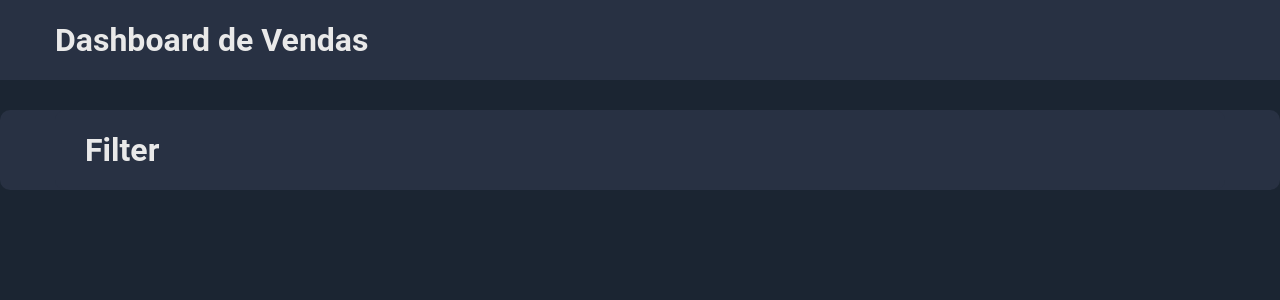
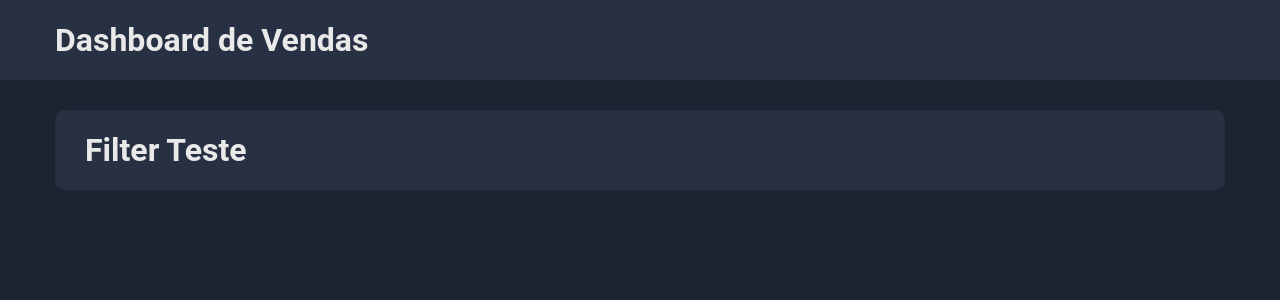
Before and after one commit to rafaelgauderio/java-react-spring-dashboard-sales, a React (Create React App) app in the folder front-web/: page / in a window 1280 px wide. Shown: the top 300 px of the page. Built offline with nearby package versions, Linux system fonts and the light colour scheme.

Commit message:
Fixing filter component layout

```diff
--- a/front-web/src/App.tsx
+++ b/front-web/src/App.tsx
@@ -6,7 +6,7 @@ function App() {
   return (
     <>
       <Header />
-      <div className="app-container base-card">
+      <div className="app-container">
         <Filter />
       </div>
     </>
--- a/front-web/src/filter/index.tsx
+++ b/front-web/src/filter/index.tsx
@@ -3,7 +3,7 @@ import './styles.css';
 function Filter() {
   return (
     <div className="filter-container base-card">
-      <h1>Filter</h1>
+      <h1>Filter Teste</h1>
     </div>
   );
 }
--- a/front-web/src/filter/styles.css
+++ b/front-web/src/filter/styles.css
@@ -1,8 +1,8 @@
 .filter-container {
-  padding-left: 30px;
+  display: flex;
+  align-items: center;
   margin-top: 30px;
   margin-bottom: 40px;
+  padding-left: 30px;
   height: 80px;
-  display: flex;
-  align-items: center;
 }
```
